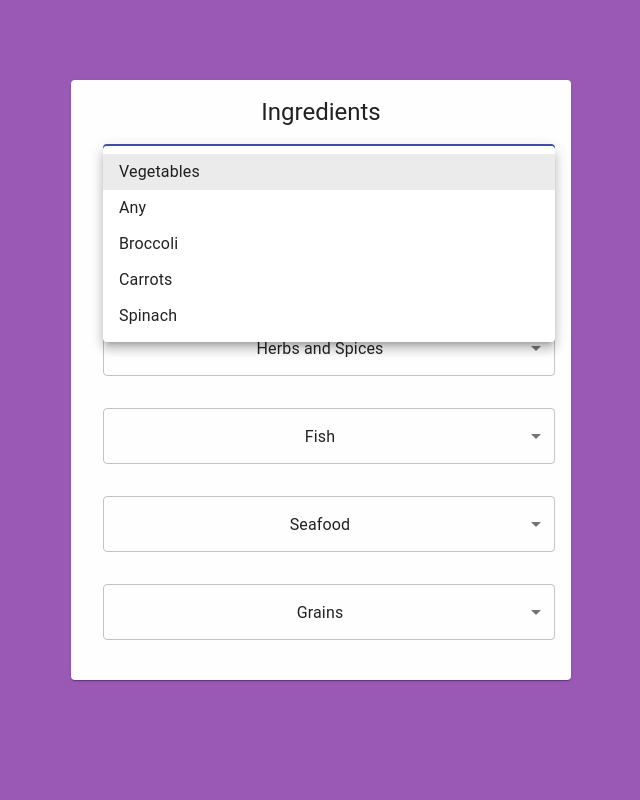
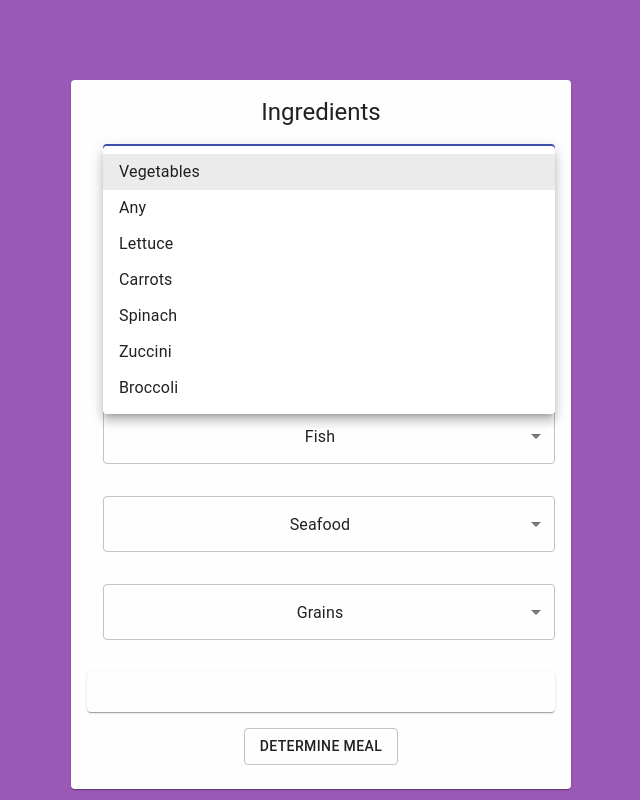
Before and after one commit to Parsifal-M/remys-dlv, a React (Create React App) app: page / in a window 1280 px wide. Both pictures are taken after a click on the button "Vegetables". Shown: the whole page, without its empty margins (319-959 px from the left). Built offline with nearby package versions, Linux system fonts and the light colour scheme.

Commit message:
[WIP] Added some probably terrible code
Signed-off-by: Peter Macdonald <macdonald.peter90@gmail.com>

```diff
--- a/src/components/RecipeCard.js
+++ b/src/components/RecipeCard.js
@@ -5,7 +5,7 @@ import CardContent from '@material-ui/core/CardContent';
 import Typography from '@material-ui/core/Typography';
 import Select from '@material-ui/core/Select';
 import MenuItem from '@material-ui/core/MenuItem';
-import { FormControl } from '@material-ui/core';
+import { FormControl, Button } from '@material-ui/core';
 
 const useStyles = makeStyles((theme) => ({
   card: {
@@ -21,12 +21,45 @@ const useStyles = makeStyles((theme) => ({
 
 const RecipeCard = () => {
   const classes = useStyles();
+  const [meal, setMeal] = React.useState('');
+  const [mealFound, setMealFound] = React.useState(false);
   const [vegetables, setVegetables] = React.useState('');
   const [fruit, setFruit] = React.useState('');
   const [herbsAndSpices, setHerbsAndSpices] = React.useState('');
   const [fish, setFish] = React.useState('');
   const [seafood, setSeafood] = React.useState('');
   const [grains, setGrains] = React.useState('');
+
+  const recipes = [
+    {
+      ingredients: ['broccoli', 'wheat'],
+      meal: 'Broccoli Salad',
+    },
+    {
+      ingredients: ['herring', 'wheat'],
+      meal: 'Fish Sandwich',
+    },
+  ];
+
+  const determineMeal = () => {
+    const selectedIngredients = [vegetables, fruit, herbsAndSpices, fish, seafood, grains];
+
+    // Flatten the array of selected ingredients
+    const flatSelectedIngredients = selectedIngredients.flat();
+
+    // Find the first recipe that matches the selected ingredients
+    const matchingRecipe = recipes.find((recipe) => {
+      return recipe.ingredients.every((ingredient) => flatSelectedIngredients.includes(ingredient));
+    });
+
+    if (matchingRecipe) {
+      setMeal(matchingRecipe.meal);
+      setMealFound(true);
+    } else {
+      setMeal('');
+      setMealFound(false);
+    }
+  };
 
   return (
     <Card className={classes.card}>
@@ -43,9 +76,11 @@ const RecipeCard = () => {
         >
           <MenuItem value="">Vegetables</MenuItem>
           <MenuItem value="any">Any</MenuItem>
-          <MenuItem value="broccoli">Broccoli</MenuItem>
+          <MenuItem value="lettuce">Lettuce</MenuItem>
           <MenuItem value="carrots">Carrots</MenuItem>
           <MenuItem value="spinach">Spinach</MenuItem>
+          <MenuItem value="zuccini">Zuccini</MenuItem>
+          <MenuItem value="broccoli">Broccoli</MenuItem>
         </Select>
         </FormControl>
         <FormControl variant='outlined' fullWidth  label="Fruit" style={{ padding: '1rem' }}>
@@ -58,6 +93,11 @@ const RecipeCard = () => {
           <MenuItem value="">Fruit</MenuItem>
           <MenuItem value="any">Any</MenuItem>
           <MenuItem value="apple">Apple</MenuItem>
+          <MenuItem value="banana">Banana</MenuItem>
+          <MenuItem value="coconut">Coconut</MenuItem>
+          <MenuItem value="lemon">Lemon</MenuItem>
+          <MenuItem value="cherry">Cherry</MenuItem>
+          {/* Add options for fruit here */}
         </Select>
         </FormControl>
         <FormControl variant='outlined' fullWidth  label="HerbsAndSpices" style={{ padding: '1rem' }}>
@@ -69,6 +109,10 @@ const RecipeCard = () => {
         >
           <MenuItem value="">Herbs and Spices</MenuItem>
           <MenuItem value="any">Any</MenuItem>
+          <MenuItem value="vanilla">Vanilla</MenuItem>
+          <MenuItem value="oregano">Oregano</MenuItem>
+          <MenuItem value="basil">Basil</MenuItem>
+          <MenuItem value="garlic">Garlic</MenuItem>
           {/* Add options for herbs and spices here */}
         </Select>
         </FormControl>
@@ -82,6 +126,9 @@ const RecipeCard = () => {
           <MenuItem value="">Fish</MenuItem>
           <MenuItem value="any">Any</MenuItem>
           <MenuItem value="herring">Herring</MenuItem>
+          <MenuItem value="salmon">Salmon</MenuItem>
+          <MenuItem value="trout">Trout</MenuItem>
+          <MenuItem value="tuna">Tuna</MenuItem>
           {/* Add options for fish here */}
         </Select>
         </FormControl>
@@ -94,7 +141,9 @@ const RecipeCard = () => {
         >
           <MenuItem value="">Seafood</MenuItem>
           <MenuItem value="any">Any</MenuItem>
-          {/* Add options for seafood
+          <MenuItem value="shrimp">Shrimp</MenuItem>
+          <MenuItem value="crab">Crab</MenuItem>
+          <MenuItem value="lobster">Lobster</MenuItem>
           {/* Add options for seafood here */}
         </Select>
         </FormControl>
@@ -107,9 +156,22 @@ const RecipeCard = () => {
         >
           <MenuItem value="">Grains</MenuItem>
           <MenuItem value="any">Any</MenuItem>
+          <MenuItem value="wheat">Wheat</MenuItem>
+          <MenuItem value="rice">Rice</MenuItem>
           {/* Add options for grains here */}
         </Select>
         </FormControl>
+        <Card style={{ marginTop: '1rem', marginBottom: '1rem' ,backgroundColor: '#fefefe' }}>
+          <CardContent>
+            <Typography variant="h5" component="h2">
+
+            </Typography>
+            <Typography variant="body1" component="p">
+              {meal}
+            </Typography>
+          </CardContent>
+        </Card>
+        <Button onClick={determineMeal} variant='outlined'>Determine Meal</Button>
       </CardContent>
     </Card>
   );
```
